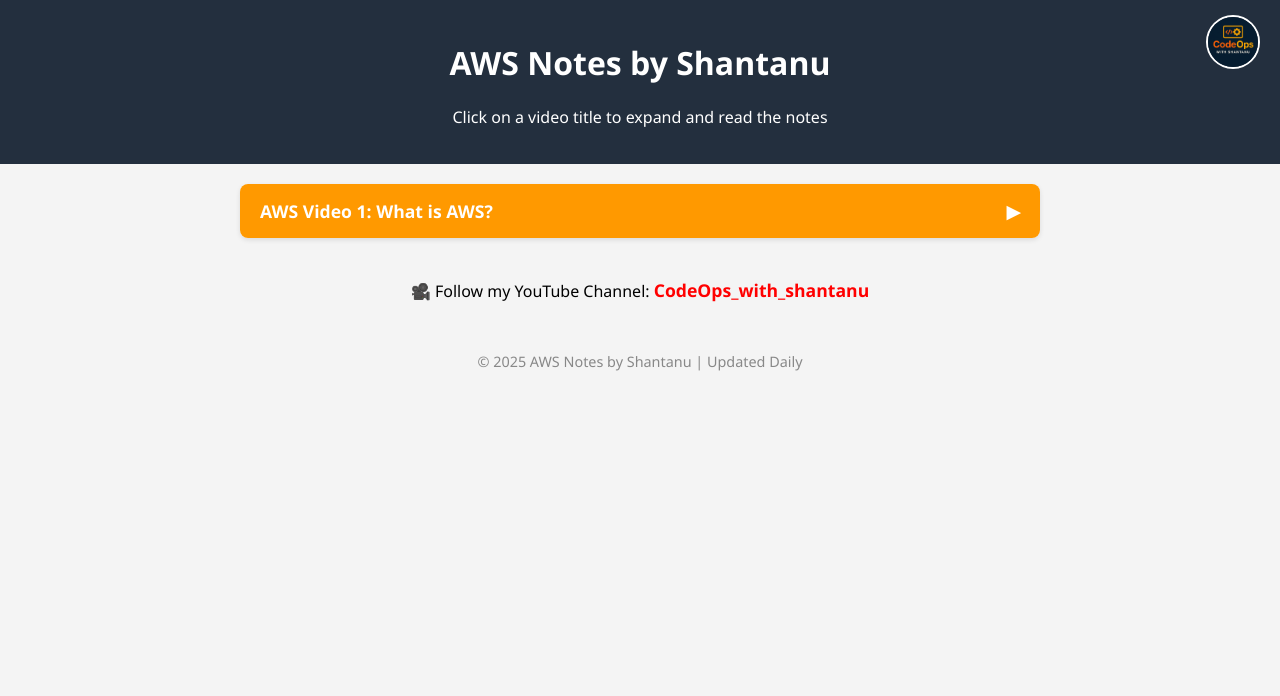
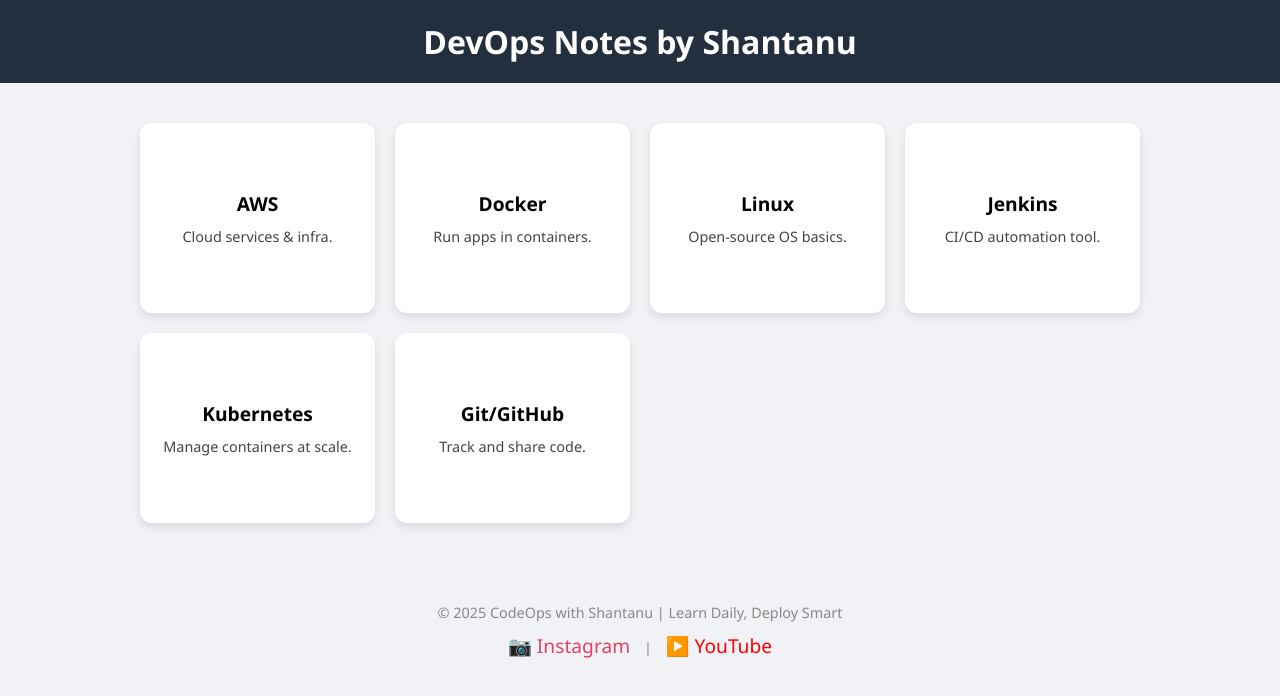
Before and after one commit to Manu05101998/AWS_notes, a plain HTML site: page index.html in a window 1280 px wide. Drawn offline with Linux system fonts and the light colour scheme.

Commit message:
Update index.html

```diff
--- a/index.html
+++ b/index.html
@@ -3,218 +3,155 @@
 <head>
   <meta charset="UTF-8" />
   <meta name="viewport" content="width=device-width, initial-scale=1.0"/>
-  <title>AWS Notes by Shantanu</title>
+  <title>DevOps Notes - Home</title>
   <style>
     body {
       font-family: 'Segoe UI', sans-serif;
-      background: #f4f4f4;
+      background: #f0f2f5;
       margin: 0;
       padding: 0;
+      text-align: center;
     }
 
-    header {
-      background: #232f3e;
+    h1 {
+      background-color: #232f3e;
       color: white;
       padding: 20px;
-      text-align: center;
-      position: relative;
+      margin: 0;
     }
 
-    .logo {
-      position: absolute;
-      top: 15px;
-      right: 20px;
-      width: 50px;
-      height: 50px;
-      border-radius: 50%;
-      object-fit: cover;
-      border: 2px solid white;
+    .grid {
+      display: grid;
+      grid-template-columns: repeat(auto-fit, minmax(220px, 1fr));
+      gap: 20px;
+      padding: 40px 20px;
+      max-width: 1000px;
+      margin: auto;
     }
 
-    .container {
-      max-width: 800px;
-      margin: auto;
+    .box {
+      background-color: white;
+      border-radius: 12px;
+      box-shadow: 0 4px 8px rgba(0,0,0,0.1);
       padding: 20px;
+      cursor: pointer;
+      transition: transform 0.2s;
+      height: 150px;
+      display: flex;
+      flex-direction: column;
+      justify-content: center;
+      text-align: center;
     }
 
-    .accordion {
-      background-color: #fff;
-      border-radius: 8px;
-      box-shadow: 0 2px 5px rgba(0,0,0,0.1);
-      margin-bottom: 15px;
-      overflow: hidden;
+    .box:hover {
+      transform: scale(1.05);
+      background-color: #ff9900;
+      color: white;
     }
 
-    .accordion-header {
-      background-color: #ff9900;
-      color: #fff;
-      cursor: pointer;
-      padding: 15px 20px;
-      font-weight: bold;
-      display: flex;
-      justify-content: space-between;
-      align-items: center;
-      font-size: 1.1rem;
+    .box h2 {
+      margin: 0 0 10px;
+      font-size: 1.2rem;
     }
 
-    .accordion-content {
-      display: none;
-      padding: 20px;
-      background: #fff;
-      color: #333;
-      line-height: 1.6;
+    .box p {
+      margin: 0;
+      font-size: 0.9rem;
+      color: #444;
     }
 
-    .accordion-content ul {
-      padding-left: 20px;
+    .box:hover p {
+      color: white;
     }
 
-    .youtube-link {
-      text-align: center;
-      margin-top: 40px;
-    }
-
-    .youtube-link a {
-      color: #ff0000;
-      font-weight: bold;
+    a {
       text-decoration: none;
-      font-size: 1.1rem;
+      color: inherit;
     }
 
     footer {
-      text-align: center;
-      margin: 30px 0 10px;
+      margin-top: 40px;
       font-size: 0.9rem;
       color: #888;
+      padding-bottom: 20px;
     }
 
-    .arrow {
-      transition: transform 0.3s ease;
+    .social-footer {
+      margin-top: 10px;
     }
 
-    .accordion-header.active .arrow {
-      transform: rotate(90deg);
+    .social-footer a {
+      margin: 0 10px;
+      font-size: 1.2rem;
+      text-decoration: none;
     }
 
-    /* Responsive Design */
-    @media (max-width: 768px) {
-      header {
-        padding: 15px;
-        text-align: center;
-      }
-
-      .logo {
-        width: 70px;
-        height: 70px;
-        top: 10px;
-        right: 10px;
-      }
-
-      .accordion-header {
-        font-size: 1rem;
-        padding: 12px 16px;
-      }
-
-      .accordion-content {
-        padding: 16px;
-      }
-
-      .youtube-link a {
-        font-size: 1rem;
-      }
-
-      .container {
-        margin: 0 10px;
-        padding: 15px;
-      }
+    .social-footer a.instagram {
+      color: #e4405f;
     }
 
-    @media (max-width: 480px) {
-      .logo {
-        width: 50px;
-        height: 50px;
-      }
-
-      header h1 {
-        font-size: 1.5rem;
-      }
-
-      header p {
-        font-size: 0.95rem;
-      }
+    .social-footer a.youtube {
+      color: #ff0000;
     }
   </style>
 </head>
 <body>
 
-<header>
-  <h1>AWS Notes by Shantanu</h1>
-  <p>Click on a video title to expand and read the notes</p>
-  <img src="codeops.png" alt="Channel Logo" class="logo" />
-</header>
+  <h1>DevOps Notes by Shantanu</h1>
 
-<div class="container">
+  <div class="grid">
+    <a href="aws.html">
+      <div class="box">
+        <h2>AWS</h2>
+        <p>Cloud services & infra.</p>
+      </div>
+    </a>
 
-  <!-- Accordion Item: Video 1 -->
-  <div class="accordion">
-    <div class="accordion-header">
-      AWS Video 1: What is AWS?
-      <span class="arrow">▶</span>
-    </div>
-    <div class="accordion-content">
-      <h3>🔍 Overview</h3>
-      <p>
-        AWS (Amazon Web Services) is a secure cloud platform offering services like EC2 (compute), S3 (storage), databases, and more.
-        It helps developers and businesses build scalable and flexible infrastructure without physical hardware.
-      </p>
+    <a href="#">
+      <div class="box">
+        <h2>Docker</h2>
+        <p>Run apps in containers.</p>
+      </div>
+    </a>
 
-      <h3>✅ Pros</h3>
-      <ul>
-        <li>Scalable & Flexible</li>
-        <li>Pay-as-you-go pricing</li>
-        <li>Reliable and secure</li>
-      </ul>
+    <a href="#">
+      <div class="box">
+        <h2>Linux</h2>
+        <p>Open-source OS basics.</p>
+      </div>
+    </a>
 
-      <h3>❌ Cons</h3>
-      <ul>
-        <li>Can get expensive</li>
-        <li>Learning curve for beginners</li>
-      </ul>
+    <a href="#">
+      <div class="box">
+        <h2>Jenkins</h2>
+        <p>CI/CD automation tool.</p>
+      </div>
+    </a>
 
-      <h3>💡 Real-World Example</h3>
-      <p>
-        A mobile app can use AWS Lambda (backend), S3 (storage), and RDS (database) to go serverless and reduce cost.
-      </p>
+    <a href="#">
+      <div class="box">
+        <h2>Kubernetes</h2>
+        <p>Manage containers at scale.</p>
+      </div>
+    </a>
 
-      <h3>🌟 Advantages</h3>
-      <ul>
-        <li>No upfront cost</li>
-        <li>Fast time to market</li>
-        <li>Used by Netflix, NASA, and more</li>
-      </ul>
-    </div>
+    <a href="#">
+      <div class="box">
+        <h2>Git/GitHub</h2>
+        <p>Track and share code.</p>
+      </div>
+    </a>
   </div>
 
-  <div class="youtube-link">
-    🎥 Follow my YouTube Channel:
-    <a href="https://youtu.be/62OltaW2B-o?si=yqLGfLjm4XsdWhFe" target="_blank">CodeOps_with_shantanu</a>
-  </div>
-</div>
+  <footer>
+    &copy; 2025 CodeOps with Shantanu | Learn Daily, Deploy Smart
 
-<footer>
-  &copy; 2025 AWS Notes by Shantanu | Updated Daily
-</footer>
-
-<script>
-  const headers = document.querySelectorAll('.accordion-header');
-  headers.forEach(header => {
-    header.addEventListener('click', () => {
-      header.classList.toggle('active');
-      const content = header.nextElementSibling;
-      content.style.display = content.style.display === 'block' ? 'none' : 'block';
-    });
-  });
-</script>
+    <div class="social-footer">
+      <a href="https://www.instagram.com/yourhandle" class="instagram" target="_blank">📷 Instagram</a>
+      |
+      <a href="https://youtube.com/@codeopswithshantanu?si=lJWZXJaBbtIqdJgE" class="youtube" target="_blank">▶️ YouTube</a>
+    </div>
+  </footer>
 
 </body>
 </html>
```
